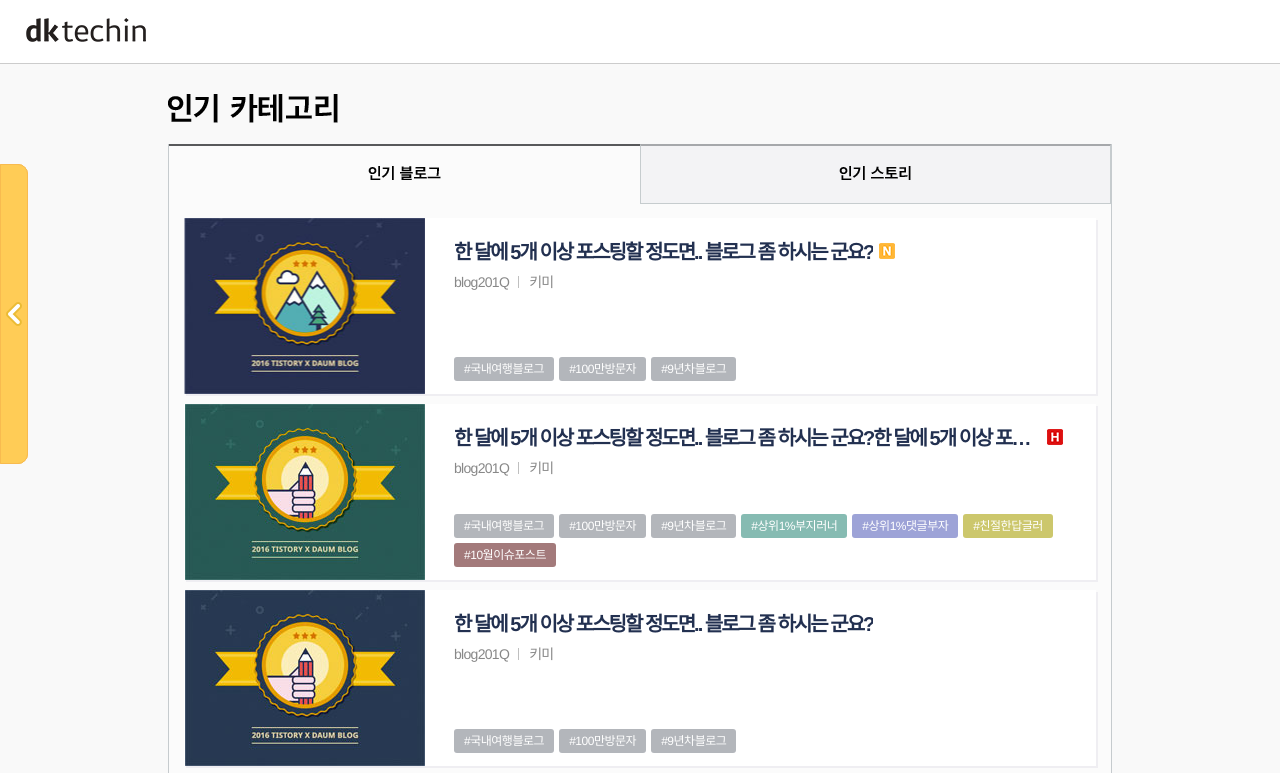
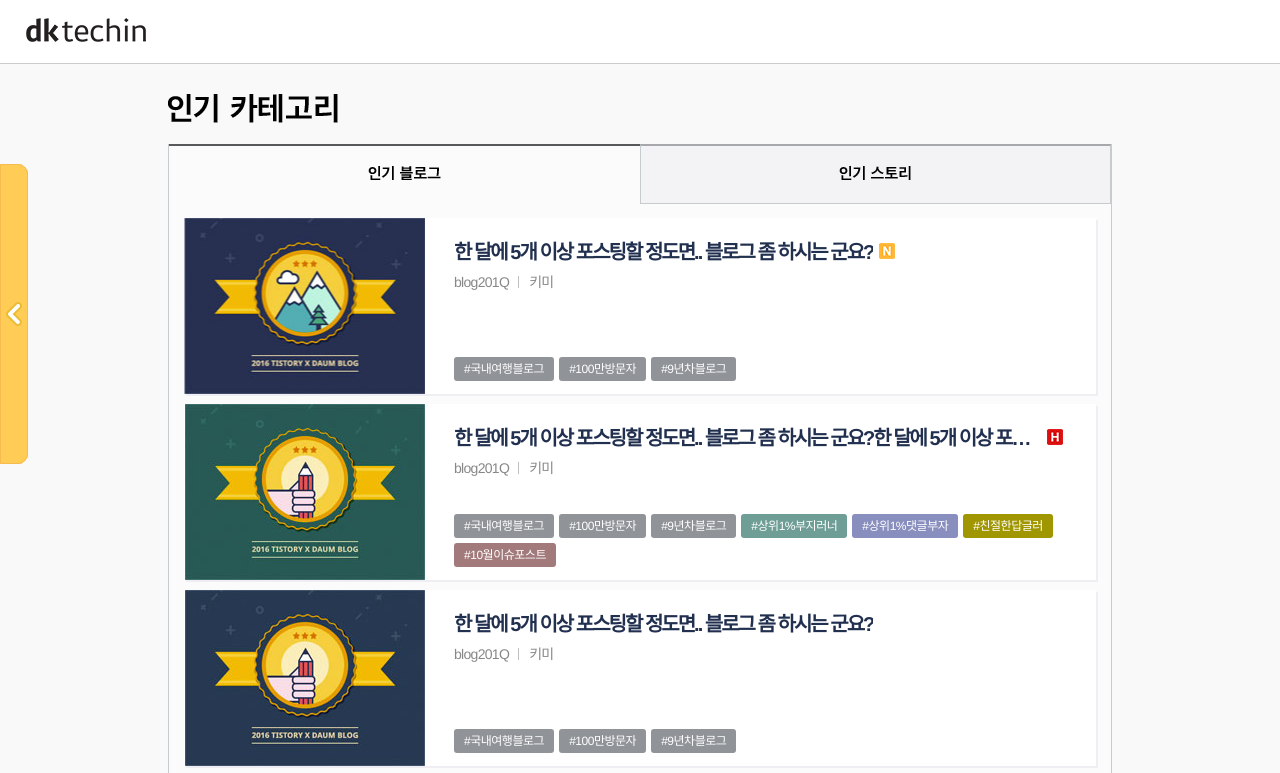
Before and after one commit to hhonggm/dkttest, a plain HTML site: page index.html in a window 1280 px wide. Shown: the top 773 px of the page. Drawn offline with Linux system fonts and the light colour scheme.

Commit message:
Update main.css

```diff
--- a/css/main.css
+++ b/css/main.css
@@ -83,10 +83,10 @@ html{position:relative;}
 #ui-tablist #tab-panel1 .bbs_list li p em:last-child:after{display:none;}
 #ui-tablist #tab-panel1 .bbs_list li .label{position:absolute;left:270px;bottom:10px}
 #ui-tablist #tab-panel1 .bbs_list li .label span{display: inline-block;margin-right: 5px;margin-bottom: 3px;padding: 0 10px;border-radius: 3px;line-height: 24px;font-size: 12px;font-weight: 500;color:#fff;}
-#ui-tablist #tab-panel1 .bbs_list li .label .type1{background: #b3b6bb;}
-#ui-tablist #tab-panel1 .bbs_list li .label .type2{background: #86bbb2;color:#fff;}
-#ui-tablist #tab-panel1 .bbs_list li .label .type3{background: #9da3d7;color:#fff;}
-#ui-tablist #tab-panel1 .bbs_list li .label .type4{background: #ccc76c;color:#fff;}
+#ui-tablist #tab-panel1 .bbs_list li .label .type1{background: #909398;}
+#ui-tablist #tab-panel1 .bbs_list li .label .type2{background: #6f9e96;color:#fff;}
+#ui-tablist #tab-panel1 .bbs_list li .label .type3{background: #888ebd;color:#fff;}
+#ui-tablist #tab-panel1 .bbs_list li .label .type4{background: #a09700;color:#fff;}
 #ui-tablist #tab-panel1 .bbs_list li .label .type5{background: #a37a7b;color:#fff;}
 
 #ui-tablist #tab-panel2{padding: 19px 0 35px;}
```
